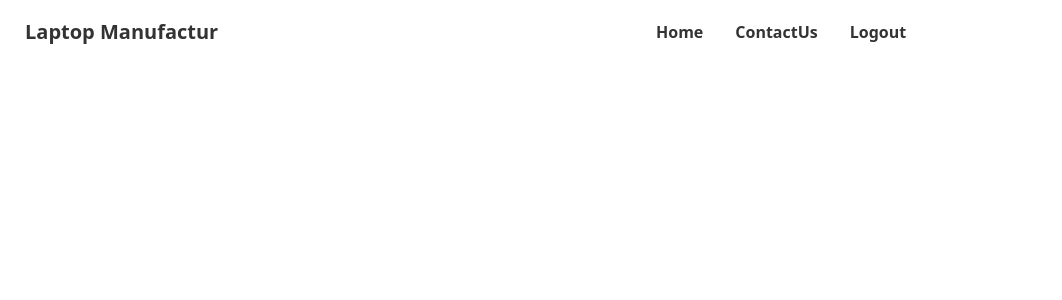
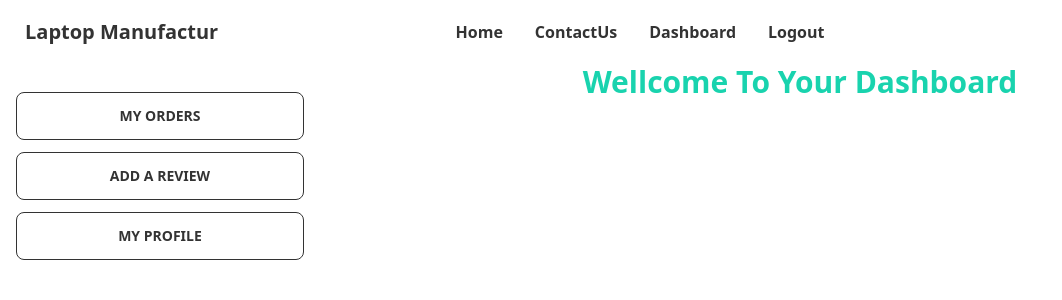
Before and after one commit to naimulislamshakil/manufacturer-website-cliend-side, a React (Create React App) app: page /dashboard in a window 1280 px wide. Shown: the top 300 px of the page, without its empty margins (0-1062 px from the left). Built offline with nearby package versions, Linux system fonts and the light colour scheme; no server answers; sample sign-in values are in the browser's storage.

Commit message:
create dashbord

```diff
--- a/src/App.js
+++ b/src/App.js
@@ -9,6 +9,7 @@ import Header from "./Component/Shered/Header/Header";
 import ContactUs from "./Component/Pages/ContactUs/ContactUs";
 import Purchase from "./Component/Pages/Purchase/Purchase";
 import RequireAuth from "../src/Component/Shered/RequireAuth/RequireAuth";
+import Dashboard from "./Component/Pages/Dashboard/Dashboard";
 
 function App() {
   return (
@@ -27,6 +28,15 @@ function App() {
             </RequireAuth>
           }
         />
+
+        <Route
+          path="/dashboard"
+          element={
+            <RequireAuth>
+              <Dashboard />
+            </RequireAuth>
+          }
+        ></Route>
       </Routes>
       <ToastContainer />
     </div>
--- /dev/null
+++ b/src/Component/Pages/Dashboard/AddReview.js
@@ -0,0 +1,11 @@
+import React from "react";
+
+const AddReview = () => {
+  return (
+    <div>
+      <h2>add review</h2>
+    </div>
+  );
+};
+
+export default AddReview;
--- /dev/null
+++ b/src/Component/Pages/Dashboard/Dashboard.js
@@ -0,0 +1,40 @@
+import React from "react";
+import { Link, Outlet } from "react-router-dom";
+
+const Dashboard = () => {
+  return (
+    <div class="drawer drawer-mobile">
+      <input id="open" type="checkbox" class="drawer-toggle" />
+      <div class="drawer-content flex flex-col">
+        {/* <!-- Page content here --> */}
+        <h2 className="text-center text-3xl text-secondary font-bold">
+          Wellcome To Your Dashboard
+        </h2>
+        <Outlet />
+      </div>
+      <div class="drawer-side">
+        <label for="open" class="drawer-overlay"></label>
+        <ul class="menu p-4 overflow-y-auto w-80 bg-base-100 text-base-content">
+          {/* <!-- Sidebar content here --> */}
+          <li>
+            <Link className="w-full btn btn-outline rounded-full mt-3" to="/">
+              My Orders
+            </Link>
+          </li>
+          <li>
+            <Link className="w-full btn btn-outline rounded-full mt-3" to="/">
+              Add A Review
+            </Link>
+          </li>
+          <li>
+            <Link className="w-full btn btn-outline rounded-full mt-3" to="/">
+              My Profile
+            </Link>
+          </li>
+        </ul>
+      </div>
+    </div>
+  );
+};
+
+export default Dashboard;
--- /dev/null
+++ b/src/Component/Pages/Dashboard/MyOrder.js
@@ -0,0 +1,11 @@
+import React from "react";
+
+const MyOrder = () => {
+  return (
+    <div>
+      <h2>my order</h2>
+    </div>
+  );
+};
+
+export default MyOrder;
--- /dev/null
+++ b/src/Component/Pages/Dashboard/MyProfile.js
@@ -0,0 +1,11 @@
+import React from "react";
+
+const MyProfile = () => {
+  return (
+    <div>
+      <h2>my profile</h2>
+    </div>
+  );
+};
+
+export default MyProfile;
--- a/src/Component/Shered/Header/Header.js
+++ b/src/Component/Shered/Header/Header.js
@@ -6,7 +6,7 @@ import auth from "../../../firebase.config";
 import Loading from "../Loading/Loading";
 
 const Header = () => {
-  const [user, loading2] = useAuthState(auth);
+  const [user] = useAuthState(auth);
 
   const logout = () => {
     signOut(auth);
@@ -24,6 +24,13 @@ const Header = () => {
           ContactUs
         </Link>
       </li>
+      {user && (
+        <li>
+          <Link to="/dashboard" className="font-bold hover:bg-primary">
+            Dashboard
+          </Link>
+        </li>
+      )}
       {user ? (
         <li>
           <button className="font-bold hover:bg-primary" onClick={logout}>
@@ -80,6 +87,24 @@ const Header = () => {
       <div className="navbar-center hidden lg:flex lg:justify-around">
         <ul className="menu menu-horizontal p-0">{navbarLink}</ul>
       </div>
+      <div className="navbar-end">
+        <label for="open" tabIndex="1" className="btn btn-ghost lg:hidden">
+          <svg
+            xmlns="http://www.w3.org/2000/svg"
+            className="h-5 w-5"
+            fill="none"
+            viewBox="0 0 24 24"
+            stroke="currentColor"
+          >
+            <path
+              strokeLinecap="round"
+              strokeLinejoin="round"
+              strokeWidth="2"
+              d="M4 6h16M4 12h8m-8 6h16"
+            />
+          </svg>
+        </label>
+      </div>
     </div>
   );
 };
```
